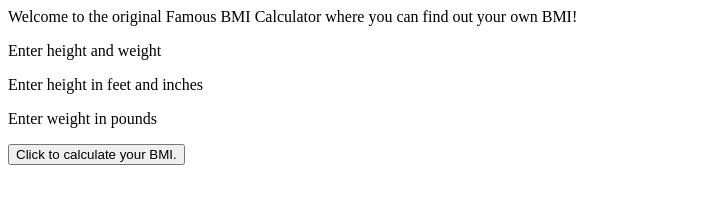
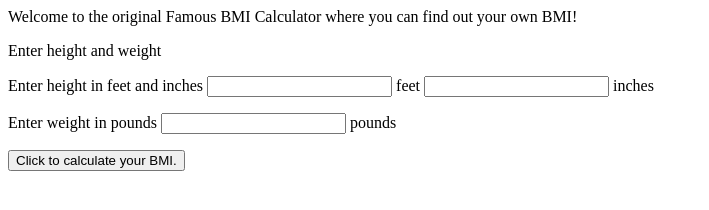
Before and after one commit to joannekschmitz/famousbmi, a plain HTML site: page index.html in a window 1280 px wide. Shown: the whole page, without its empty margins (0-709 px from the left). Drawn offline with Linux system fonts and the light colour scheme.

Commit message:
Update index.html

```diff
--- a/index.html
+++ b/index.html
@@ -7,8 +7,8 @@ Welcome to the original Famous BMI Calculator where you can find out your own BM
 
 <p id="queryType">Enter height and weight</p>
 
-<p id="heightBox">Enter height in feet and inches</p>
-<p id="heightBox">Enter weight in pounds</p>
+<p id="heightBox">Enter height in feet and inches <input type="text" name="feet"> feet <input type="text" name="inches"> inches</p>
+<p id="weightBox">Enter weight in pounds <input type="text" name="pounds"> pounds </p>
 
 <button type="button"
 onclick=""
```
